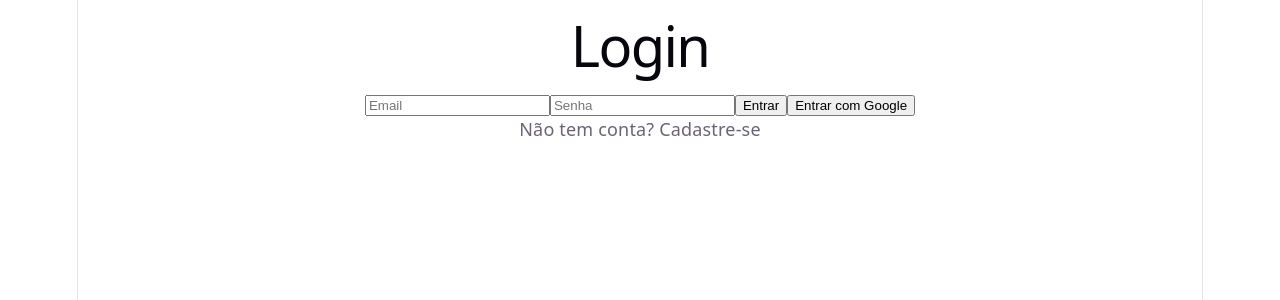
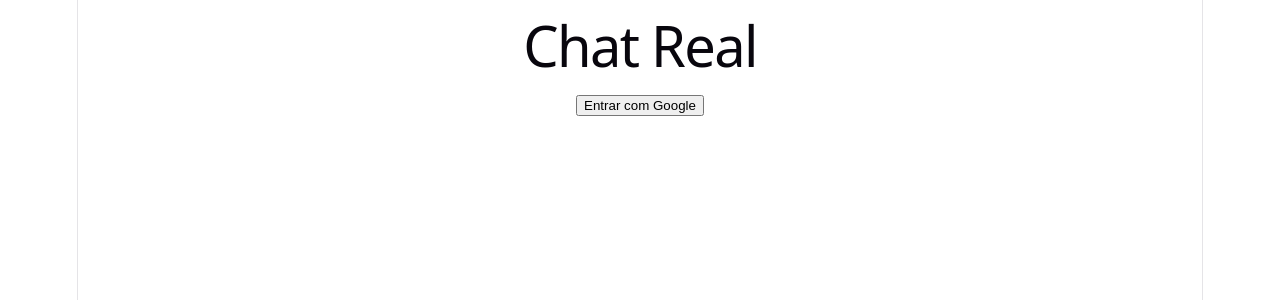
Before and after one commit to Luciano-gOliveira/chat_temp_real2, a React (Vite) app in the folder client/: page / in a window 1280 px wide. Shown: the top 300 px of the page. Built offline with nearby package versions, Linux system fonts and the light colour scheme.

Commit message:
auth com google

```diff
--- a/client/src/components/Auth/auth.jsx
+++ b/client/src/components/Auth/auth.jsx
@@ -1,29 +1,9 @@
 import React, { useState } from 'react'
 import { auth } from '../../firebase'
-import { createUserWithEmailAndPassword, signInWithEmailAndPassword, updateProfile, GoogleAuthProvider, signInWithPopup } from 'firebase/auth'
+import { GoogleAuthProvider, signInWithPopup } from 'firebase/auth'
 
 export default function Auth({ setUser }) {
-    const [isLogin, setIsLogin] = useState(true)
-    const [email, setEmail] = useState('')
-    const [password, setPassword] = useState('')
-    const [username, setUsername] = useState('')
     const [error, setError] = useState('')
-
-    const handleSubmit = async () => {
-        setError('')
-        try {
-            if (isLogin) {
-                const result = await signInWithEmailAndPassword(auth, email, password)
-                setUser(result.user)
-            } else {
-                const result = await createUserWithEmailAndPassword(auth, email, password)
-                await updateProfile(result.user, { displayName: username })
-                setUser(result.user)
-            }
-        } catch (err) {
-            setError('Email ou senha inválidos!')
-        }
-    }
 
     const handleGoogle = async () => {
         setError('')
@@ -38,37 +18,11 @@ export default function Auth({ setUser }) {
 
     return (
         <div>
-            <h1>{isLogin ? 'Login' : 'Cadastro'}</h1>
-            {!isLogin && (
-                <input
-                    type="text"
-                    placeholder="Nome de usuário"
-                    value={username}
-                    onChange={e => setUsername(e.target.value)}
-                />
-            )}
-            <input
-                type="email"
-                placeholder="Email"
-                value={email}
-                onChange={e => setEmail(e.target.value)}
-            />
-            <input
-                type="password"
-                placeholder="Senha"
-                value={password}
-                onChange={e => setPassword(e.target.value)}
-            />
+            <h1>Chat Real</h1>
             {error && <p>{error}</p>}
-            <button onClick={handleSubmit}>
-                {isLogin ? 'Entrar' : 'Cadastrar'}
-            </button>
             <button onClick={handleGoogle}>
                 Entrar com Google
             </button>
-            <p onClick={() => setIsLogin(!isLogin)} style={{cursor:'pointer'}}>
-                {isLogin ? 'Não tem conta? Cadastre-se' : 'Já tem conta? Faça login'}
-            </p>
         </div>
     )
 }
```
